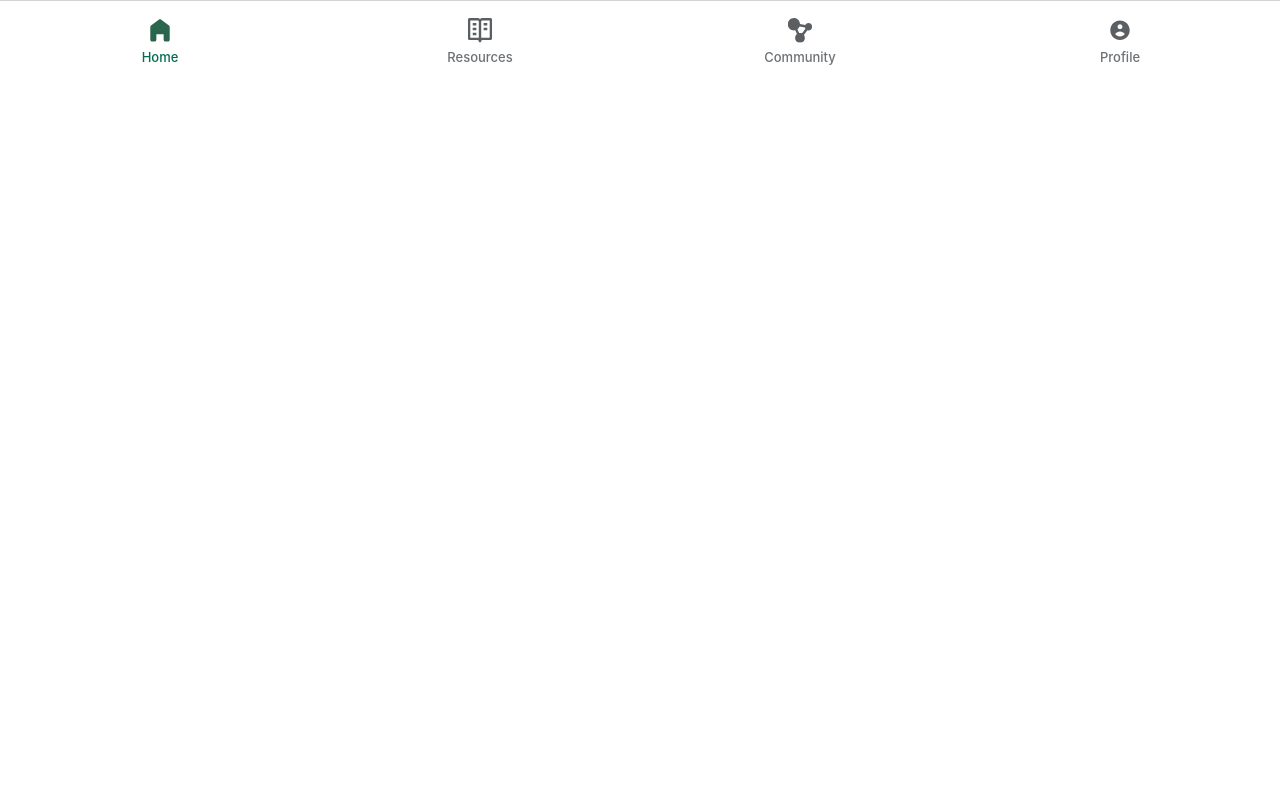
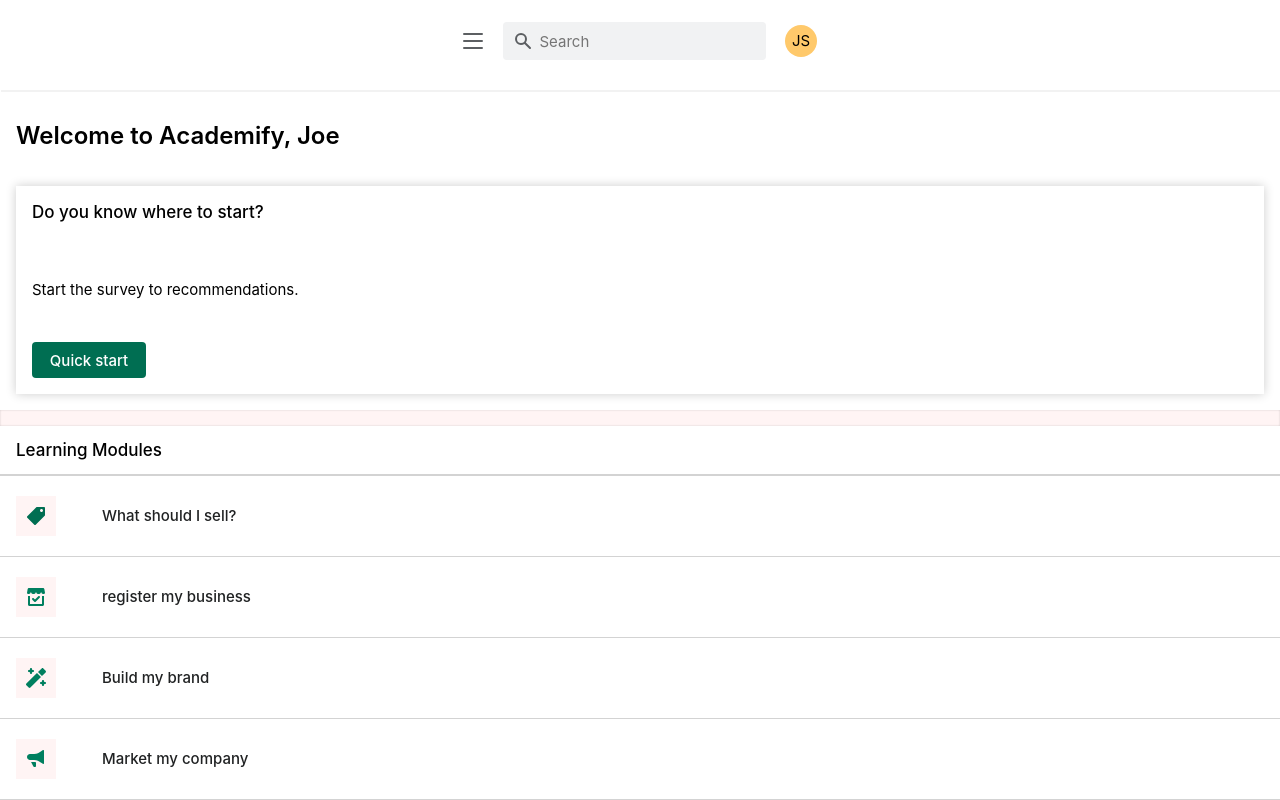
Before and after one commit to angrajlatake/shopify-project, a React (Create React App) app: page / in a window 1280 px wide. Shown: the top 800 px of the page. Built offline with nearby package versions, Linux system fonts and the light colour scheme.

Commit message:
completed Dashboard

```diff
--- a/src/App.js
+++ b/src/App.js
@@ -1,9 +1,11 @@
 import Footer from './Components/Footer/Footer'
 import './App.scss';
+import DashBoard from './Components/Dashboard/Dashboard';
 
 function App() {
   return (
     <div className="App">
+      <DashBoard/>
       <Footer/>
     </div>
   );
--- a/src/Components/Dashboard/Dashboard.js
+++ b/src/Components/Dashboard/Dashboard.js
@@ -0,0 +1,93 @@
+import './Dashboard.scss'
+import product from '../../assets/products_major.svg'
+import store from '../../assets/managed-store_major.svg'
+import wand from '../../assets/wand_major.svg'
+import marketing from '../../assets/marketing_major.svg'
+import tax from '../../assets/timeline-attachment_major.svg'
+import finance from '../../assets/billing-statement-dollar_major.svg'
+import hamburger from '../../assets/hamburger.svg';
+
+
+function DashBoard() {
+    return (
+        <div className='dash'>
+            <div className="header">
+                <img className='header__img' src={hamburger} alt="hamburger" />
+                <input className='header__search' type="text" placeholder='Search'/>
+                <p className='header__user'>JS</p>
+            </div>
+            <div className="container">
+                <div className='dash__title'>
+                    <h1>Welcome to Academify, Joe</h1>
+                </div>
+                <div className="card">
+                    <h2> Do you know where to start?</h2>
+                    <p>Start the survey to recommendations.</p>
+                    <button className='card__button button'> Quick start</button>
+                </div>
+            </div>
+            <div className='space'></div>
+            <div className="module">
+                <h2 className="module__title">Learning Modules</h2>
+                <div className='module__card'>
+                    <div className="module__img">
+                        <img src={product} alt="" />
+                    </div>
+                    <p className="module__name">
+                        What should I sell?
+                    </p>
+                </div>
+                <div className='module__card'>
+                    <div className="module__img">
+                        <img src={store} alt="" />
+                    </div>
+                    <p className="module__name">
+                        register my business
+                    </p>
+                </div>
+                <div className='module__card'>
+                    <div className="module__img">
+                        <img src={wand} alt="" />
+                    </div>
+                    <p className="module__name">
+                        Build my brand
+                    </p>
+                </div>
+                <div className='module__card'>
+                    <div className="module__img">
+                        <img src={marketing} alt="" />
+                    </div>
+                    <p className="module__name">
+                       Market my company
+                    </p>
+                </div>
+                <div className='module__card'>
+                    <div className="module__img">
+                        <img src={tax} alt="" />
+                    </div>
+                    <p className="module__name">
+                        Tax planning
+                    </p>
+                </div>
+                <div className='module__card'>
+                    <div className="module__img">
+                        <img src={finance} alt="" />
+                    </div>
+                    <p className="module__name">
+                        Business Funding
+                    </p>
+                </div>
+                <div className='module__card'>
+                    <div className="module__img">
+                        <img src={product} alt="" />
+                    </div>
+                    <p className="module__name">
+                        What should I sell?
+                    </p>
+                </div>
+            </div>
+        </div>
+    );
+}
+
+export default DashBoard;
--- a/src/Components/Dashboard/Dashboard.scss
+++ b/src/Components/Dashboard/Dashboard.scss
@@ -0,0 +1,100 @@
+.dash {
+  &__title {
+    padding: 1rem;
+    text-align: left;
+    height: 48px;
+  }
+}
+.header {
+  display: flex;
+  gap: 1.225rem;
+  align-items: center;
+  justify-content: center;
+  padding: 10px 1.125rem 1.125rem 1.125rem;
+  box-shadow: 1px 2px rgba($color: #000000, $alpha: 0.05);
+  &__search {
+    height: 2.25rem;
+    width: 259px;
+    border-radius: 4px;
+    background-color: rgb(241, 242, 243);
+    outline: none;
+    border: none;
+    background-image: url(../../assets/search.svg);
+    background-repeat: no-repeat;
+    background-position: 10px;
+    background-size: 20px;
+    text-indent: 35px;
+    font-size: 15px;
+  }
+  &__user {
+    background-color: rgb(255, 201, 107);
+    height: 32px;
+    width: 32px;
+    border-radius: 50%;
+    display: flex;
+    align-items: center;
+    justify-content: center;
+  }
+}
+.card {
+  margin: 1rem;
+  padding: 0 1rem 1rem 1rem;
+  text-align: left;
+  height: 192px;
+  display: flex;
+  flex-direction: column;
+  justify-content: space-between;
+//   border: 2px lightgray solid;
+  box-shadow: 0 0 10px rgba($color: #000000, $alpha: 0.2);
+
+
+  &__button {
+    height: 36px;
+    width: 114px;
+  }
+}
+.module {
+  text-align: left;
+  background-color: rgb(255, 244, 244);
+
+  &__title {
+    margin: 0;
+    padding: 0 1rem;
+    background-color: white;
+    height: 3rem;
+    border-bottom: 2px lightgray solid;
+    display: flex;
+    align-items: center;
+  }
+  &__card {
+    display: flex;
+    gap: 2.875rem;
+    align-items: center;
+    height: 80px;
+    padding: 0 1rem;
+    background-color: white;
+    border-bottom: 1px lightgray solid;
+  }
+  &__img {
+    background-color: rgb(255, 244, 244);
+    height: 2.5rem;
+    width: 2.5rem;
+    display: flex;
+    justify-content: center;
+    align-items: center;
+  }
+  &__name {
+    font-size: 15px;
+    line-height: 20px;
+    font-weight: 500;
+    color: rgb(32, 34, 35);
+  }
+}
+.container {
+    margin-bottom: 1rem;
+}
+.space {
+    height: 1rem;
+    background-color: rgb(255, 244, 244);
+    box-shadow: inset 0 0 2px rgba($color: #000000, $alpha: 0.2);
+}
--- a/src/styles/partials/_global.scss
+++ b/src/styles/partials/_global.scss
@@ -42,4 +42,7 @@ h3 {
   font-weight: 500;
   background-color: $primary-color;
   color: white;
+  border: none;
+  border-radius: 4px;
+  font-size: 15px;
 }
```
Also changed, not shown: src/assets/hamburger.svg (added), src/assets/search.svg (added).
